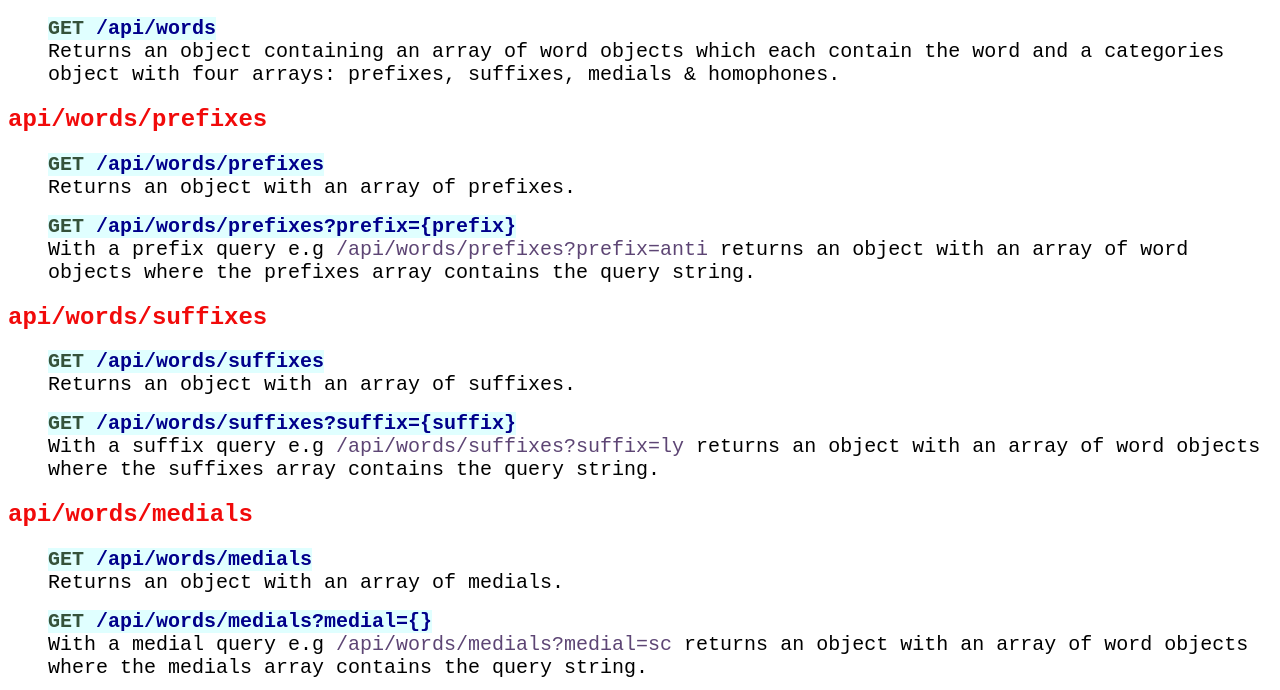
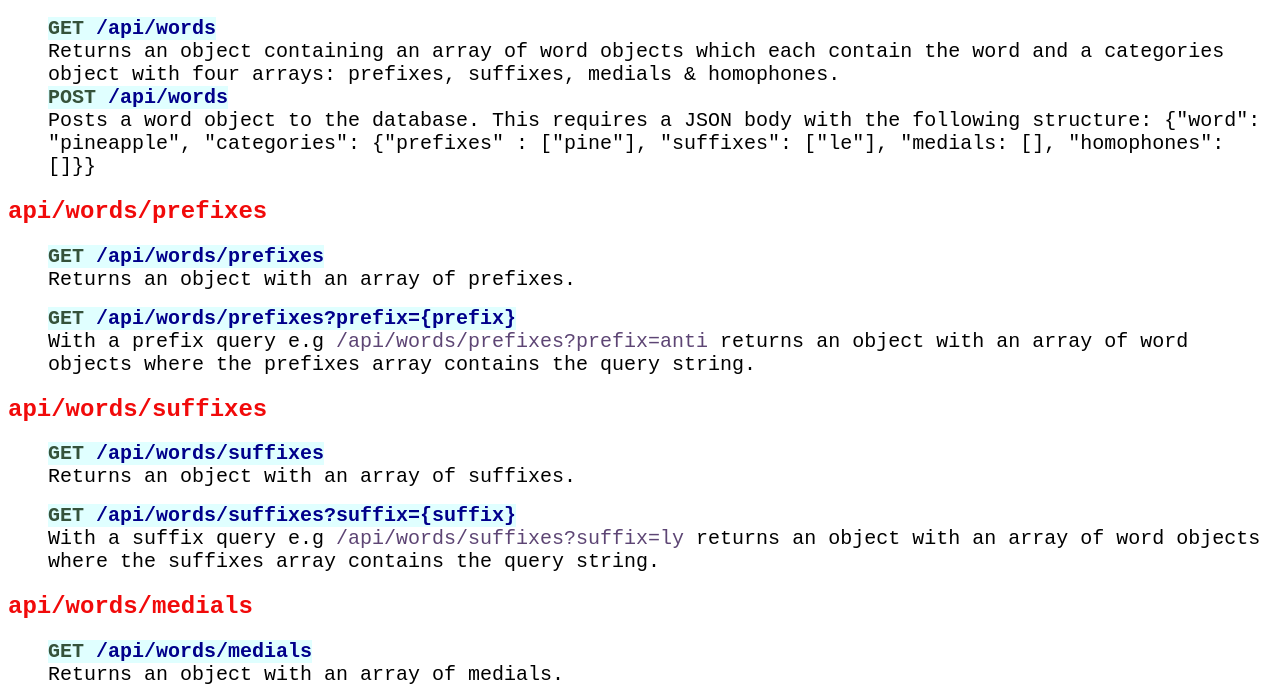
Before and after one commit to Chenerywoman/BE-PT-Project-Spelling-Bee, a website: page public/index.html in a window 1280 px wide. Shown: the part 110-800 px from the top of the page. Drawn offline with Linux system fonts and the light colour scheme.

Commit message:
adding POST route

```diff
--- a/public/index.html
+++ b/public/index.html
@@ -10,6 +10,8 @@
         <ul>
             <li class="api"><span class="endpoint"><span class="http">GET</span> <span class="route">/api/words</span></span></li>
             <li class="listItem">Returns an object containing an array of word objects which each contain the word and a categories object with four arrays: prefixes, suffixes, medials & homophones.</li>
+            <li class="api"><span class="endpoint"><span class="http">POST</span> <span class="route">/api/words</span></span></li>
+            <li class="listItem">Posts a word object to the database. This requires a JSON body with the following structure: {"word": "pineapple", "categories": {"prefixes" : ["pine"], "suffixes": ["le"], "medials: [], "homophones": []}}</li>
         </ul>
         <h2>api/words/prefixes</h2>
         <ul>
```
